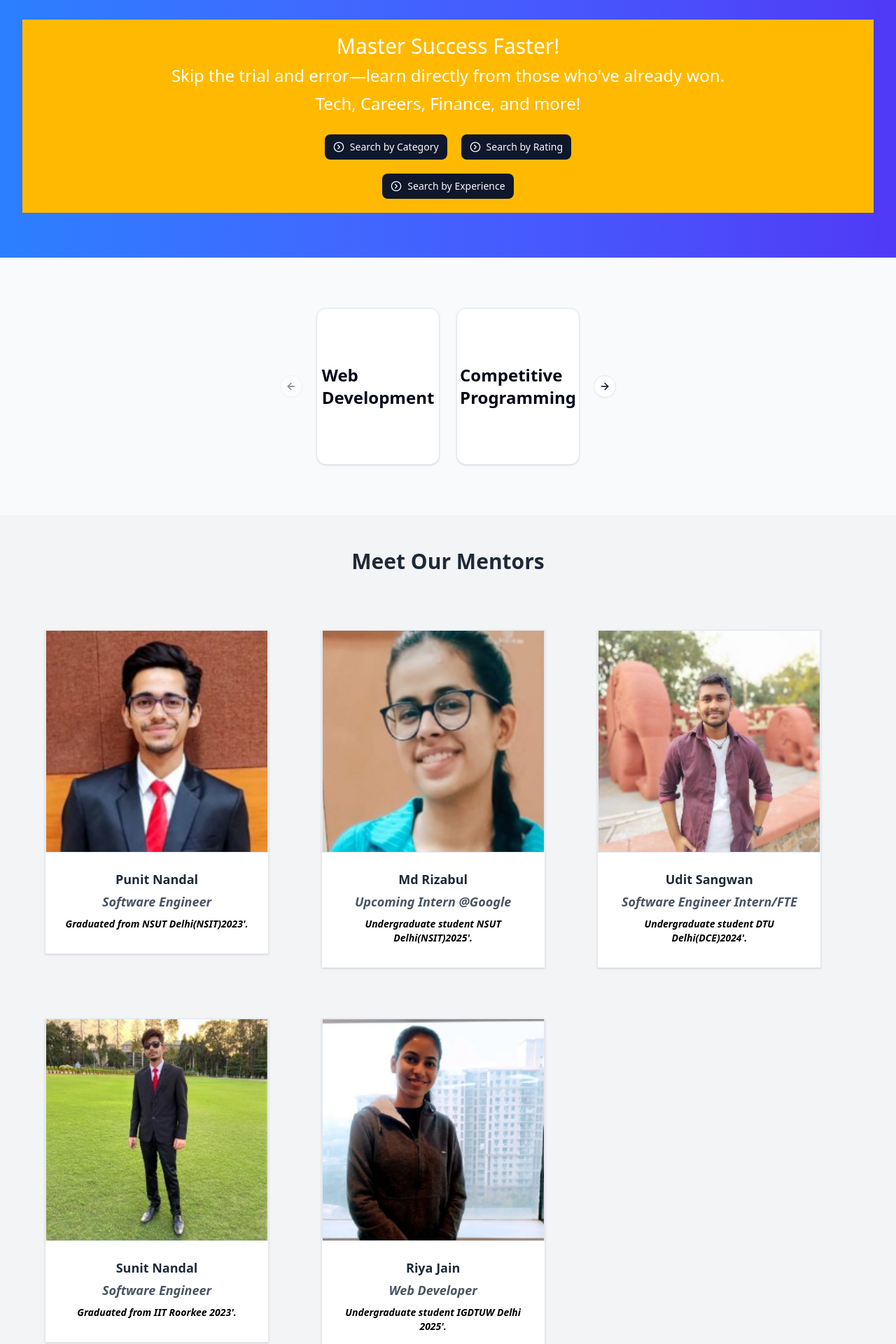
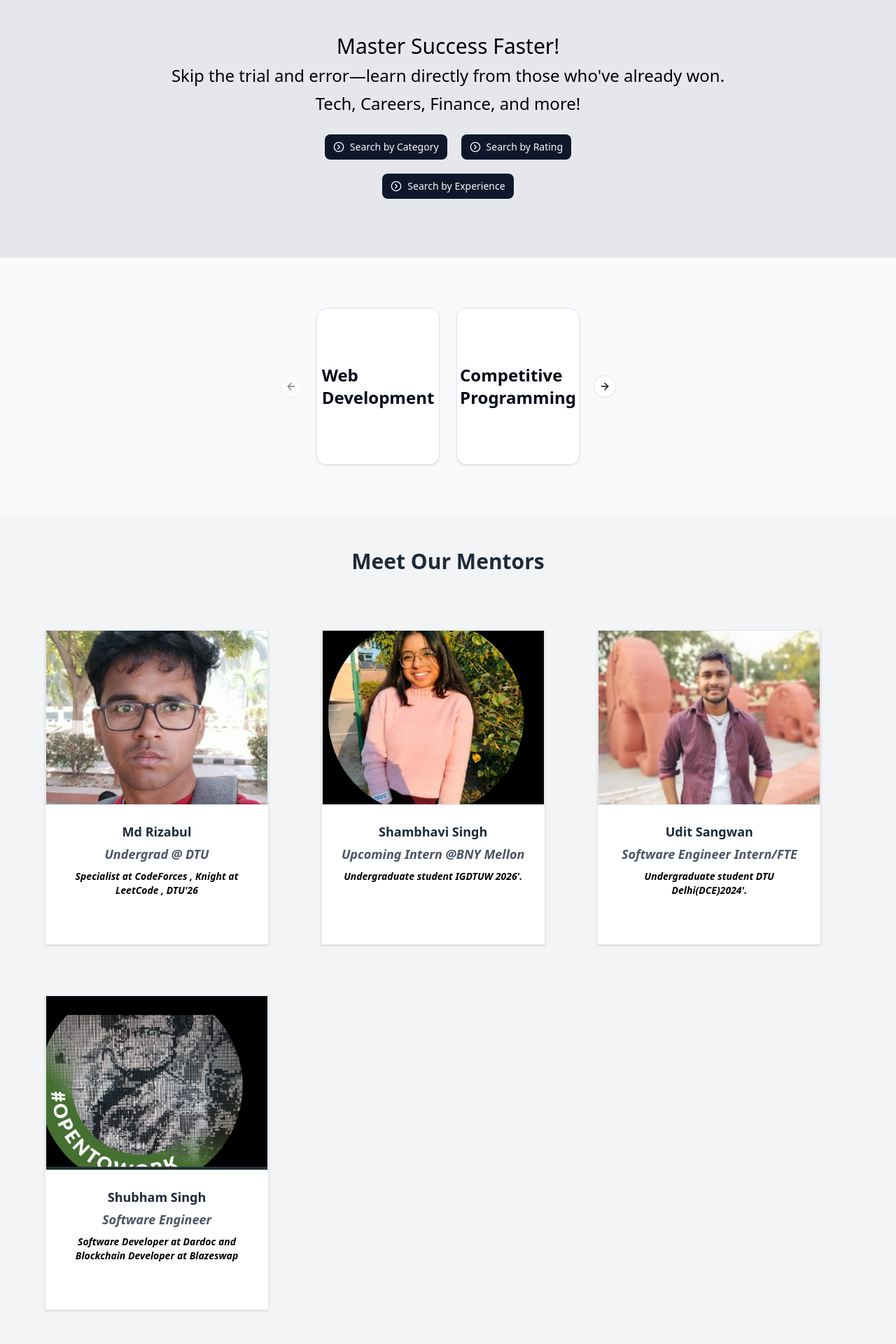
Before and after one commit to Jaan19867/ENP, a React (Vite) app in the folder Frontend/: page / in a window 1280 px wide. Shown: the part 100-2020 px from the top of the page at 70% size. Built offline with nearby package versions, Linux system fonts and the light colour scheme.

Commit message:
committed

```diff
--- a/Frontend/src/Mentee/MenteeComp/BelowMentorList.tsx
+++ b/Frontend/src/Mentee/MenteeComp/BelowMentorList.tsx
@@ -5,7 +5,7 @@ function BelowMentorList() {
     <>
       <div className="bg-green-500 mt-5 mb-5  flex flex-col items-center justify-center pt-5 pb-5 text-2xl">
         <div>
-          This is for send message , what they need from us .
+
           <div>They can send message</div>
         </div>
       </div>
--- a/Frontend/src/Mentee/MenteeComp/FHero.tsx
+++ b/Frontend/src/Mentee/MenteeComp/FHero.tsx
@@ -5,15 +5,17 @@ import { CircleChevronRight } from "lucide-react"
 
 function FHero() {
   return (
-    <div className="bg-amber-400">
+    <div className="bg-gray-200">
       <div className="flex flex-col items-center justify-center gap-2 pt-5">
-        <div className="first text-3xl">Master Success Faster!</div>
+        <div className="first text-3xl text-black">Master Success Faster!</div>
 
-        <div className="second text-2xl">
+        <div className="second text-2xl text-black">
           Skip the trial and error—learn directly from those who've already won.
         </div>
 
-        <div className="second text-2xl">Tech, Careers, Finance, and more!</div>
+        <div className="second text-2xl text-black">
+          Tech, Careers, Finance, and more!
+        </div>
         <div className="flex flex-col items-center justify-center mt-5 mb-5 gap-5">
           <div className="flex flex-row  gap-5">
             <div>
--- a/Frontend/src/Mentee/MenteeComp/MentorsList.tsx
+++ b/Frontend/src/Mentee/MenteeComp/MentorsList.tsx
@@ -6,32 +6,35 @@ import meenalbeniwal from "../../assets/trainer-2-meenal-beniwal.jpg"
 import uditsangwan from "../../assets/trainer-3-udit-sangal.jpg"
 import sunitnandal from "../../assets/trainer-4-sunit-nandal.jpg"
 import riyajain from "../../assets/trainer-5-riya-jain.jpg"
+import rizabul from "../../assets/mdrizabul.jpeg"
+import sambhavising from "../../assets/sambhavisingh.png"
+import shubhamsingh from "../../assets/ShubhamSingh.png"
 
 const trainers = [
   {
-    name: "Punit Nandal",
-    title: "Software Engineer",
-    description: "Graduated from NSUT Delhi(NSIT)2023'.",
-    imageUrl: punitnandal,
+    name: "Md Rizabul ",
+    title: " Undergrad @ DTU",
+    description: "Specialist at CodeForces , Knight at LeetCode , DTU'26",
+    imageUrl: rizabul,
     linkname: "mdrizabul",
     socialLinks: {
       twitter: "",
       facebook: "",
       instagram: "",
-      linkedin: "https://www.linkedin.com/in/punit-nandal-64a8b818b/",
+      linkedin: "https://www.linkedin.com/in/md-rizabul-074bbb256/",
     },
   },
   {
-    name: "Md Rizabul",
-    title: "Upcoming Intern @Google",
-    description: "Undergraduate student NSUT Delhi(NSIT)2025'.",
-    imageUrl: meenalbeniwal,
-    linkname: "mdrizabul",
+    name: "Shambhavi Singh ",
+    title: "Upcoming Intern @BNY Mellon ",
+    description: "Undergraduate student IGDTUW 2026'.",
+    imageUrl: sambhavising,
+    linkname: "shambhavisingh",
     socialLinks: {
       twitter: "",
       facebook: "",
       instagram: "",
-      linkedin: "https://www.linkedin.com/in/meenal-beniwal-a6719022a/",
+      linkedin: "https://www.linkedin.com/in/shambhavi0709/",
     },
   },
   {
@@ -39,7 +42,7 @@ const trainers = [
     title: "Software Engineer Intern/FTE",
     description: "Undergraduate student DTU Delhi(DCE)2024'.",
     imageUrl: uditsangwan,
-    linkname: "mdrizabul",
+    linkname: "uditsangwan",
     socialLinks: {
       twitter: "",
       facebook: "",
@@ -48,31 +51,21 @@ const trainers = [
     },
   },
   {
-    name: "Sunit Nandal",
+    name: "Shubham Singh ",
     title: "Software Engineer",
-    description: "Graduated from IIT Roorkee 2023'.",
-    imageUrl: sunitnandal,
-    linkname: "mdrizabul",
+    description:
+      "Software Developer at Dardoc and Blockchain Developer at Blazeswap",
+    imageUrl: shubhamsingh,
+    linkname: "shubham singh ",
     socialLinks: {
       twitter: "",
       facebook: "",
       instagram: "",
-      linkedin: "https://www.linkedin.com/in/sunit-nandal-698842198/",
+      linkedin: "https://www.linkedin.com/in/shubham-singh-36204b238/",
     },
   },
-  {
-    name: "Riya Jain",
-    title: "Web Developer",
-    description: "Undergraduate student IGDTUW Delhi 2025'.",
-    linkname: "mdrizabul",
-    imageUrl: riyajain,
-    socialLinks: {
-      twitter: "",
-      facebook: "",
-      instagram: "",
-      linkedin: "https://www.linkedin.com/in/riya-jain-b41267258/",
-    },
-  },
+
+
 ]
 
 function MentorsList() {
--- a/Frontend/src/Mentee/MenteeComp/UserCard.tsx
+++ b/Frontend/src/Mentee/MenteeComp/UserCard.tsx
@@ -1,4 +1,3 @@
-// src/components/UserCard.tsx
 import React from "react"
 import { Link } from "react-router-dom"
 import {
@@ -11,7 +10,7 @@ import {
 interface UserCardProps {
   name: string
   title: string
-  linkname:string
+  linkname: string
   description: string
   imageUrl: string
   socialLinks: {
@@ -23,40 +22,61 @@ interface UserCardProps {
 }
 
 const UserCard: React.FC<UserCardProps> = ({
-  linkname ,
+  linkname,
   name,
   title,
   description,
   imageUrl,
   socialLinks,
 }) => {
-  // Replace spaces and special characters in name for URL-friendly path
-  // const mentorPath = `/mentors/${name.toLowerCase().replace(/ /g, "-")}`
-
   return (
     <Link
       to={`/mentor/${linkname}`}
-      className="flex flex-col items-center p-0 bg-white border border-gray-200 rounded-none shadow-sm w-full max-w-[320px] mb-10 hover:bg-gray-50 hover:shadow-md transition duration-300 cursor-pointer"
+      className="flex flex-col items-center p-0 bg-white border border-gray-200 rounded-none shadow-sm w-full h-[450px] max-w-[320px] mb-10 hover:bg-gray-50 hover:shadow-md transition duration-300 cursor-pointer" // Fixed height for card
     >
       {/* Image */}
       <img
         src={imageUrl}
         alt={name}
-        className="w-full h-auto object-cover mb-6 border -m-[1px]"
+        className="w-full h-[250px] object-cover mb-6 border -m-[1px]" // Fixed height for image
       />
 
       {/* Content */}
-      <div className="text-center px-5 pb-8">
+      <div className="text-center px-5 pb-8 flex flex-col justify-between h-[180px]">
+        {" "}
+        {/* Fixed height for content */}
+        <div>
           <h4 className="text-lg font-bold text-gray-800 mb-1">{name}</h4>
           <span className="block text-lg font-bold text-gray-600 italic">
             {title}
           </span>
-        <p className="mt-2 text-sm text-black italic font-bold">
+          <p className="mt-2 text-sm text-black italic font-bold line-clamp-3">
             {description}
           </p>
-
-        {/* Social Links */}
-
+        </div>
+        {/* Social Links (optional, uncomment if needed) */}
+        {/* <div className="flex justify-center gap-3 mt-4">
+          {socialLinks.linkedin && (
+            <a href={socialLinks.linkedin} target="_blank" rel="noopener noreferrer">
+              <RiLinkedinBoxFill className="w-6 h-6 text-gray-600 hover:text-blue-600" />
+            </a>
+          )}
+          {socialLinks.twitter && (
+            <a href={socialLinks.twitter} target="_blank" rel="noopener noreferrer">
+              <RiTwitterXLine className="w-6 h-6 text-gray-600 hover:text-blue-400" />
+            </a>
+          )}
+          {socialLinks.facebook && (
+            <a href={socialLinks.facebook} target="_blank" rel="noopener noreferrer">
+              <RiFacebookCircleFill className="w-6 h-6 text-gray-600 hover:text-blue-800" />
+            </a>
+          )}
+          {socialLinks.instagram && (
+            <a href={socialLinks.instagram} target="_blank" rel="noopener noreferrer">
+              <RiInstagramLine className="w-6 h-6 text-gray-600 hover:text-pink-600" />
+            </a>
+          )}
+        </div> */}
       </div>
     </Link>
   )
--- a/Frontend/src/Mentee/Mentis.tsx
+++ b/Frontend/src/Mentee/Mentis.tsx
@@ -17,7 +17,7 @@ function Mentis() {
       {/* Main Content */}
       <main className="flex-grow pt-16">
         {/* Hero Section */}
-        <section className="bg-gradient-to-r from-blue-500 to-indigo-600 text-white py-16">
+        <section className="bg-gradient-to-r bg-gray-200  text-white py-16">
           <div className="max-w-7xl mx-auto px-4 sm:px-6 lg:px-8">
             <FHero />
           </div>
--- a/Frontend/src/Mentors/MdRizabul.tsx
+++ b/Frontend/src/Mentors/MdRizabul.tsx
@@ -7,10 +7,18 @@ import { FaLinkedin, FaTwitter, FaInstagram } from "react-icons/fa"
 
 function MdRizabul() {
   const sessions = [
-    { sessionType: "DSA", price: "₹40", mint: "20" },
-    { sessionType: "DSA", price: "₹80", mint: "40" },
-    { sessionType: "Competitive Programming ", price: "₹50", mint: "20" },
-    { sessionType: "Competitive Programming ", price: "₹90", mint: "20" },
+    { sessionType: "DSA Guidance ", price: "₹40", mint: "20" },
+    { sessionType: "DSA Guidance ", price: "₹80", mint: "40" },
+    {
+      sessionType: "Competitive Programming  Guidance",
+      price: "₹50",
+      mint: "20",
+    },
+    {
+      sessionType: "Competitive Programming  Guidance",
+      price: "₹90",
+      mint: "20",
+    },
   ]
 
   return (
--- a/Frontend/src/Mentors/MdRizabulTestim.tsx
+++ b/Frontend/src/Mentors/MdRizabulTestim.tsx
@@ -10,7 +10,7 @@ const testimonials = [
   {
     quote:
       "He is good mentor , He taught me where to start and provide resources for DSA . I am grateful to Rizabul ",
-    author: "Ankit Singh ",
+    author: "Ankit Yadav ",
     role: "Third year student ",
     department: "COE DTU ",
     image: TESTI2,
```
Also changed, not shown: Frontend/src/assets/ShubhamSingh.png (added), Frontend/src/assets/sambhavisingh.png (added). Lines whose indentation alone changed are shown as unchanged.
